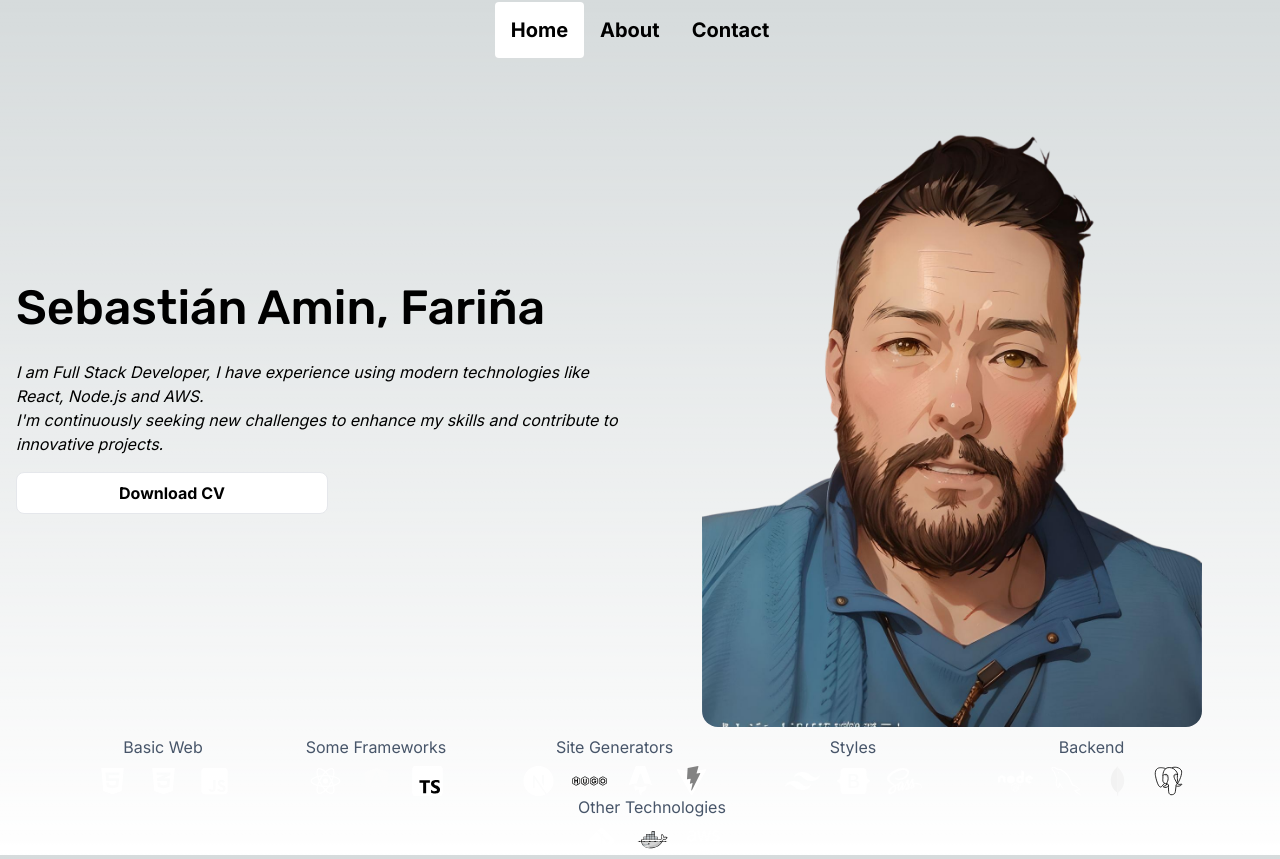
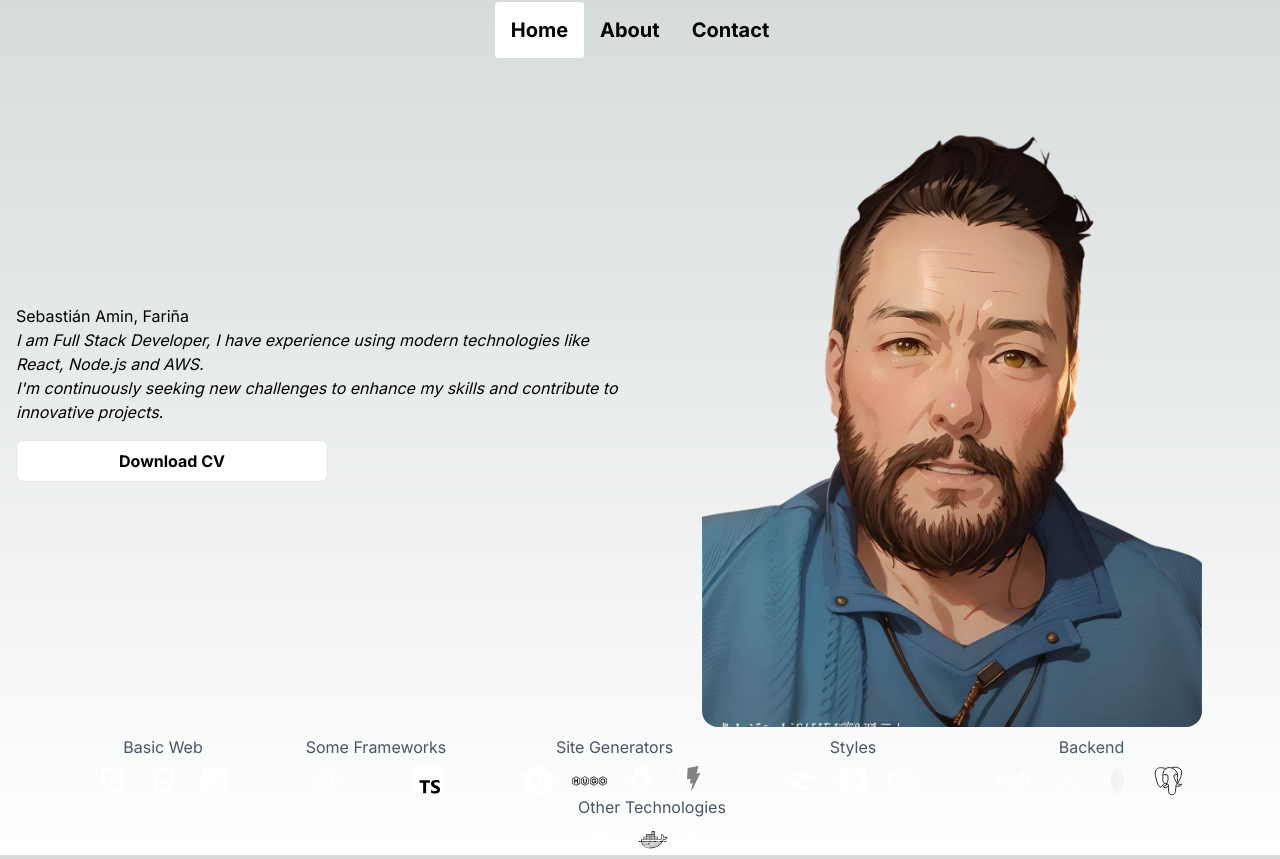
Before and after one commit to amin-farina/deploy-portfolio, a Next.js app: page / in a window 1280 px wide. Built offline with nearby package versions, Linux system fonts and the light colour scheme.

Commit message:
Correccion Titulo

```diff
--- a/app/page.js
+++ b/app/page.js
@@ -9,7 +9,7 @@ export default function Home() {
       <div className="container mx-auto">
         <div className="flex">
           <div className="flex flex-col justify-center w-1/2 min-h-[80vh] space-y-4">
-            <span>Sebastián Amin, Fariña</span>
+            Sebastián Amin, Fariña
             <div className="italic">
               <p>
                 I am Full Stack Developer, I have experience using modern
```
